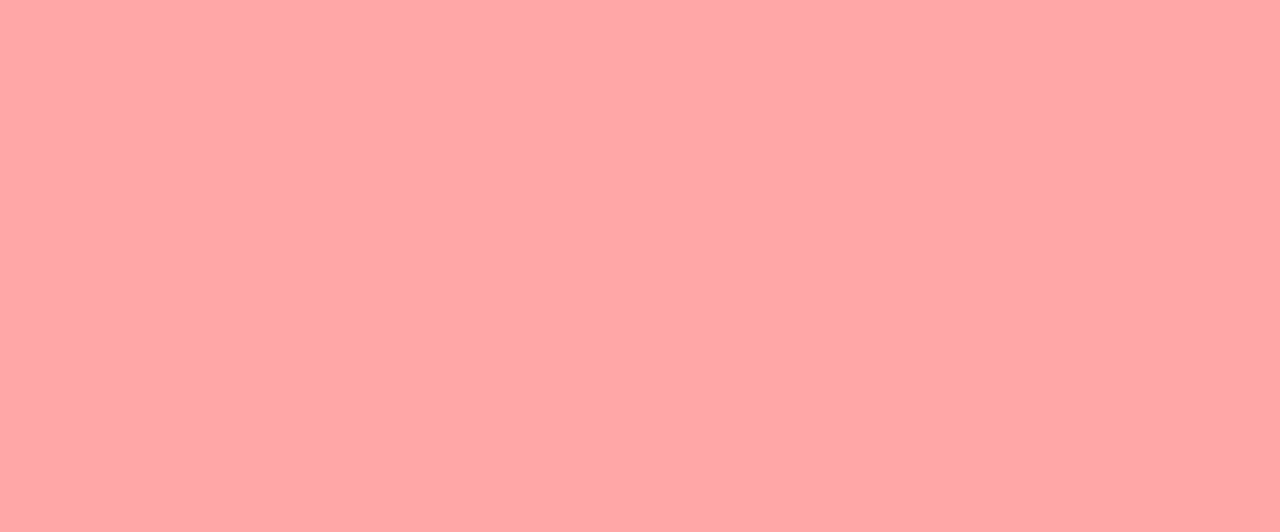
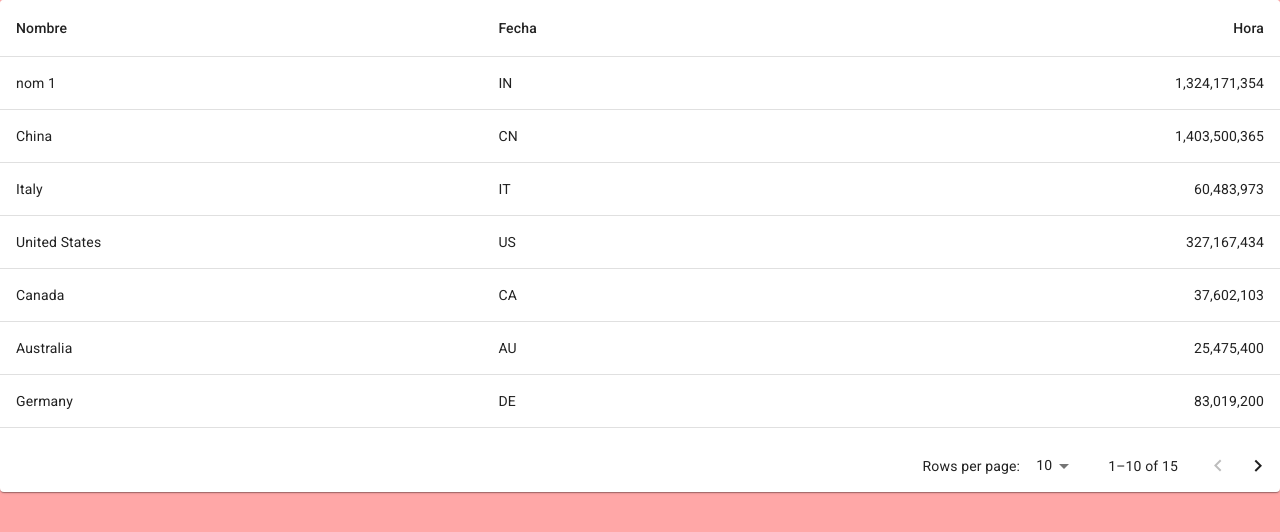
Before and after one commit to JonaDeEmeA/Udd.Proy4, a React (Create React App) app: page /lista-reserva in a window 1280 px wide. Before the commit this address had no page. Shown: the top 532 px of the page. Built offline with nearby package versions, Linux system fonts and the light colour scheme.

Commit message:
Se resuelve el  reset del formulario

```diff
--- a/src/App.js
+++ b/src/App.js
@@ -6,6 +6,7 @@ import { Routes, Route } from 'react-router-dom';
 import './App.css';
 import {HomeView} from "./vistas/HomeView"
 import {ReservaView} from "./vistas/ReservaView"
+import {ListaReserva} from "./vistas/ListaReserva"
 
 
 
@@ -21,6 +22,8 @@ function App() {
       <Route path="/" element={<HomeView />} />
       <Route path="/reserva" element={<ReservaView  />} />
 
+      <Route path="/lista-reserva" element={<ListaReserva  />} />
+
     </Routes>
   )
 
--- a/src/componentes/BtnGeneral.jsx
+++ b/src/componentes/BtnGeneral.jsx
@@ -16,7 +16,7 @@ export const BtnGeneral = ({nombreBtn, accion})=>{
 
             alignItems:"center"
         }}>
-        <Stack spacing={2} sx={{ alignItems:"center", justifyContent: "space-between"}} >
+        <Stack spacing={2} sx={{  justifyContent: "space-between"}} >
 
             <Button sx={{bgcolor: "error.dark"}} color="secondary" onClick={accion} variant="contained">{nombreBtn}</Button>
 
--- a/src/componentes/InputCaja.jsx
+++ b/src/componentes/InputCaja.jsx
@@ -2,13 +2,14 @@ import { Container, Grid, TextField } from "@mui/material";
 
 
 
-export const InputCaja = ({id, label, name, accion}) => {
+export const InputCaja = ({value, id, label, name, accion}) => {
 
 
 	return (
 		<TextField
 			autoFocus
 
+			value={value}
 			id={id}
 			label={label}
 			name={name}
--- /dev/null
+++ b/src/componentes/MuiConfirmacion.jsx
@@ -0,0 +1,64 @@
+import * as React from 'react';
+import Button from '@mui/material/Button';
+import Dialog from '@mui/material/Dialog';
+import DialogActions from '@mui/material/DialogActions';
+import DialogContent from '@mui/material/DialogContent';
+import DialogContentText from '@mui/material/DialogContentText';
+import DialogTitle from '@mui/material/DialogTitle';
+import Slide from '@mui/material/Slide';
+
+
+
+const Transition = React.forwardRef(function Transition(props, ref) {
+  return <Slide direction="up" ref={ref} {...props} />;
+});
+
+export const MuiConfirmacion = () =>{
+  const [open, setOpen] = React.useState(false);
+
+  const handleClickOpen = () => {
+    setOpen(true);
+  };
+
+  const handleClose = () => {
+    setOpen(false);
+  };
+
+
+
+
+  return (
+
+
+
+
+    <div>
+
+
+
+
+      <Button variant="outlined" onClick={handleClickOpen}>
+        Slide in alert dialog
+      </Button>
+      <Dialog
+        open={open}
+        TransitionComponent={Transition}
+        keepMounted
+        onClose={handleClose}
+        aria-describedby="alert-dialog-slide-description"
+      >
+        <DialogTitle>{"Use Google's location service?"}</DialogTitle>
+        <DialogContent>
+          <DialogContentText id="alert-dialog-slide-description">
+            Let Google help apps determine location. This means sending anonymous
+            location data to Google, even when no apps are running.
+          </DialogContentText>
+        </DialogContent>
+        <DialogActions>
+          <Button onClick={handleClose}>Disagree</Button>
+          <Button onClick={handleClose}>Agree</Button>
+        </DialogActions>
+      </Dialog>
+    </div>
+  );
+}
--- /dev/null
+++ b/src/vistas/ListaReserva.jsx
@@ -0,0 +1,143 @@
+import { Box, Typography, Grid, Stack, TextField } from "@mui/material";
+import { useState, useEffect } from "react";
+
+import Paper from '@mui/material/Paper';
+import Table from '@mui/material/Table';
+import TableBody from '@mui/material/TableBody';
+import TableCell from '@mui/material/TableCell';
+import TableContainer from '@mui/material/TableContainer';
+import TableHead from '@mui/material/TableHead';
+import TablePagination from '@mui/material/TablePagination';
+import TableRow from '@mui/material/TableRow';
+
+const columns = [
+  { id: 'name', label: 'Nombre', minWidth: 170 },
+  { id: 'fecha', label: 'Fecha', minWidth: 100 },
+  {
+    id: 'hora',
+    label: 'Hora',
+    minWidth: 170,
+    align: 'right',
+    format: (value) => value.toLocaleString('en-US'),
+  }
+];
+
+function createData(name, fecha, hora) {
+  // const density = population / size;
+  return { name, fecha, hora};
+}
+let reservasLst = [
+  {
+  nombre: "nom 1",
+  apellido: "apellido 2",
+  mail: "mail 1",
+  pp: 5,
+  fecha: "5/5/2000",
+  hora: "18:00"},
+
+  {
+  nombre: "nom 2",
+  apellido: "apellido 2",
+  mail: "mail 2",
+  pp: 6,
+  fecha: "7/7/2025",
+  hora: "12:00"}
+]
+
+const rows = [
+  createData(reservasLst[0].nombre, 'IN', 1324171354, 3287263),
+  createData('China', 'CN', 1403500365, 9596961),
+  createData('Italy', 'IT', 60483973, 301340),
+  createData('United States', 'US', 327167434, 9833520),
+  createData('Canada', 'CA', 37602103, 9984670),
+  createData('Australia', 'AU', 25475400, 7692024),
+  createData('Germany', 'DE', 83019200, 357578),
+  createData('Ireland', 'IE', 4857000, 70273),
+  createData('Mexico', 'MX', 126577691, 1972550),
+  createData('Japan', 'JP', 126317000, 377973),
+  createData('France', 'FR', 67022000, 640679),
+  createData('United Kingdom', 'GB', 67545757, 242495),
+  createData('Russia', 'RU', 146793744, 17098246),
+  createData('Nigeria', 'NG', 200962417, 923768),
+  createData('Brazil', 'BR', 210147125, 8515767),
+];
+
+
+
+
+
+
+
+export const ListaReserva = ()=>{
+
+
+  // const [name, setName] = React.useState('Cat in the Hat');
+  // const handleChange = (event) => {
+  //   setName(event.target.value);};
+
+
+
+const [page, setPage] = useState(0);
+  const [rowsPerPage, setRowsPerPage] = useState(10);
+
+  const handleChangePage = (event, newPage) => {
+    setPage(newPage);
+  };
+
+  const handleChangeRowsPerPage = (event) => {
+    setRowsPerPage(+event.target.value);
+    setPage(0);
+  };
+
+  return (
+    <Paper sx={{ width: '100%', overflow: 'hidden' }}>
+      <TableContainer sx={{ maxHeight: 440 }}>
+        <Table stickyHeader aria-label="sticky table">
+          <TableHead>
+            <TableRow>
+              {columns.map((column) => (
+                <TableCell
+                  key={column.id}
+                  align={column.align}
+                  style={{ minWidth: column.minWidth }}
+                >
+                  {column.label}
+                </TableCell>
+              ))}
+            </TableRow>
+          </TableHead>
+          <TableBody>
+            {rows
+              .slice(page * rowsPerPage, page * rowsPerPage + rowsPerPage)
+              .map((row) => {
+                return (
+                  <TableRow hover role="checkbox" tabIndex={-1} key={row.code}>
+                    {columns.map((column) => {
+                      const value = row[column.id];
+                      return (
+                        <TableCell key={column.id} align={column.align}>
+                          {column.format && typeof value === 'number'
+                            ? column.format(value)
+                            : value}
+                        </TableCell>
+                      );
+                    })}
+                  </TableRow>
+                );
+              })}
+          </TableBody>
+        </Table>
+      </TableContainer>
+      <TablePagination
+        rowsPerPageOptions={[10, 25, 100]}
+        component="div"
+        count={rows.length}
+        rowsPerPage={rowsPerPage}
+        page={page}
+        onPageChange={handleChangePage}
+        onRowsPerPageChange={handleChangeRowsPerPage}
+      />
+    </Paper>
+  );
+
+};
--- a/src/vistas/ReservaView.jsx
+++ b/src/vistas/ReservaView.jsx
@@ -1,68 +1,180 @@
+import * as React from 'react';
+
 import { MuiPicker } from "../componentes/MuiPicker";
 import { InputCaja } from "../componentes/InputCaja";
+import { MuiConfirmacion } from "../componentes/MuiConfirmacion"
 
 import { BtnGeneral } from "../componentes/BtnGeneral";
 import { MuiNavbar } from "../componentes/MuiNavbar";
 import { Footer } from "../componentes/Footer"
+import { db } from "../config/firebase";
 
-import { addDoc, collection } from "firebase/firestore"
+import { getDocs, addDoc, collection } from "firebase/firestore"
 
 import { LocalizationProvider } from "@mui/x-date-pickers";
 import { AdapterDateFns } from "@mui/x-date-pickers/AdapterDateFns";
-import { Grid, Box, Typography, IconButton } from "@mui/material";
-import { useState } from "react";
+import { Grid, Box, Typography, Alert, AlertTitle, Stack, Dialog, DialogActions, DialogContent, DialogContentText, DialogTitle, Slide, Button } from "@mui/material";
+import { useState, useEffect } from "react";
+import { useNavigate } from "react-router-dom";
+import { set } from 'date-fns';
+import { display } from '@mui/system';
 
+
+
+
+const saveData = async (values) => {
+	try {
+		await addDoc(collection(db, "Reservas"), values);
+	} catch (error) {
+		console.log("Error ingresasndo reserva", error);
+	}
+
+}
+
+
+/*const getData = async ()=>{
+	const data = await getDocs(collection(db, "Reservas"));
+	console.log(data.docs.map(doc => doc.data()));
+};*/
 
 
 export const ReservaView = () => {
 
 
-const [reserva, setReserva] = useState({});
+
+	//getData();
+
+	const [isClicked, setIsClicked] = useState(false)
+
+	const [reserva, setReserva] = useState({
+		nombre:"",
+		apellido:"",
+		mail:"",
+		personas:"",
+		fechaReserva:""
+	});
 
 
-	const saveReserva = () => {
-		console.log(reserva);
-	}
+
+
+
+
+	const Transition = React.forwardRef(function Transition(props, ref) {
+		return <Slide direction="up" ref={ref} {...props} />;
+	});
+
+	const [open, setOpen] = useState(false);
+
+	const handleClose = () => {
+		setOpen(false);
+	};
+
 
 	const handleInput = (e) => {
 
+		setReserva( {
 
+				...reserva,
+				[e.target.name]: e.target.value
+
+		});
+
+		/*setReserva({
+				...reserva,
+				[e.target.name]: e.target.value
+
+		});*/
+	};
+
+	const saveReserva = () => {
+
+		setIsClicked(true);
 		setReserva({
-			...reserva,
-			[e.target.name]: e.target.value
-		});
+			nombre:"",
+		apellido:"",
+		mail:"",
+		personas:""
+		})
+		//navegar("/confirmacion");
+		//console.log(e.target.nombre.value);
+		setOpen(true);
+		console.log(reserva);
+
+
+		//saveData(reserva);
 	};
+
+
+
+
+	const navegar = useNavigate();
+	const verReservas = () => {
+		navegar("/lista-reserva");
+	}
+
 
 	return (
 
 
 		<>
+			{/* <Stack sx={{ width: '100%' }} spacing={2}>
+
+      <Alert severity="success">
+        <AlertTitle>Success</AlertTitle>
+        This is a success alert — <strong>check it out!</strong>
+      </Alert>
+    </Stack> */}
+
+
+			<Dialog
+				open={open}
+				TransitionComponent={Transition}
+				// keepMounted
+				onClose={handleClose}
+				aria-describedby="alert-dialog-slide-description"
+			>
+				<DialogTitle>{"Use Google's location service?"}</DialogTitle>
+				<DialogContent>
+					<DialogContentText id="alert-dialog-slide-description">
+						Let Google help apps determine location. This means sending anonymous
+						location data to Google, even when no apps are running.
+					</DialogContentText>
+				</DialogContent>
+				{/* <DialogActions>
+					<Button onClick={handleClose}>Disagree</Button>
+					<Button onClick={handleClose}>Agree</Button>
+				</DialogActions> */}
+			</Dialog>
+
 			<Box sx={{ height: "94vh" }}>
 				<MuiNavbar />
 				<Grid container justifyContent="center" component="main"	>
 
+
 					<Box sx={{
-						mt: 20, px: 2, pt: 2,
+						mt: 15, px: 2, pt: 2,
 						borderRadius: "20px 20px 0 0 ",
 						bgcolor: "grey.A200",
 						width: { xs: "70%", sm: "45%", md: "40%", xl: "35%" }
 					}}>
+
 						<Grid item xs={12} marginBottom={5} textAlign="center">
 							<Typography variant="h6" color="error" > Ingresa los datos de resarva</Typography>
 						</Grid>
 
+
 						<Grid item xs={12} marginBottom={1}>
-							<InputCaja id="nombre" name="nombre" label="Nombre" accion={(e) => handleInput(e)} />
+							<InputCaja   value={reserva.nombre} id="nombre" name="nombre" label="Nombre" accion={handleInput} />
 						</Grid >
 						<Grid item xs={12} marginBottom={1}>
-							<InputCaja id="apellido" name="apellido" label="Apellido" accion={(e) => handleInput(e)} />
+							<InputCaja   value={reserva.apellido} id="apellido" name="apellido" label="Apellido" accion={(e) => handleInput(e)} />
 						</Grid >
 						<Grid item xs={12} marginBottom={2}>
 
-							<InputCaja id="mail" name="mail" label="Email" accion={(e) => handleInput(e)} />
+							<InputCaja value={reserva.mail} id="mail" name="mail" label="Email" accion={(e) => handleInput(e)} />
 						</Grid >
 						<Grid item xs={12} marginBottom={2}>
-							<InputCaja id="personas" name="personas" label="Cantidad personas" accion={(e) => handleInput(e)} />
+							<InputCaja value={reserva.personas} id="personas" name="personas" label="Cantidad personas" accion={(e) => handleInput(e)} />
 						</Grid >
 
 					</Box>
@@ -74,13 +186,30 @@ const [reserva, setReserva] = useState({});
 
 				<LocalizationProvider dateAdapter={AdapterDateFns}>
 					<Grid item >
-						<MuiPicker  />
+						<MuiPicker handledate={setReserva}   isClicked={isClicked}  />
 					</Grid>
 				</LocalizationProvider>
 
-				<Grid item xs={7} marginTop={6}>
-					<BtnGeneral nombreBtn="Confirmar" accion={saveReserva} />
+
+
+			<Grid container  justifyContent="center" >
+				<Box display="flex" justifyContent="space-between" sx={{
+						mt: 6,
+						width: { xs: "70%", sm: "50%", md: "40%", xl: "35%" }
+					}}>
+					<Grid item xs={5} sm={5.5}>
+					<BtnGeneral  nombreBtn="Confirmar" accion={saveReserva} />
+					</Grid>
+					<Grid item xs={5} sm={5.5}>
+					<BtnGeneral  nombreBtn="Ver Reservas" accion={verReservas} />
+					</Grid>
+
+
+					</Box>
 				</Grid>
+
+
+
 
 
 
```
Also changed, not shown: src/componentes/MuiPicker.jsx (+66 -12 lines).
